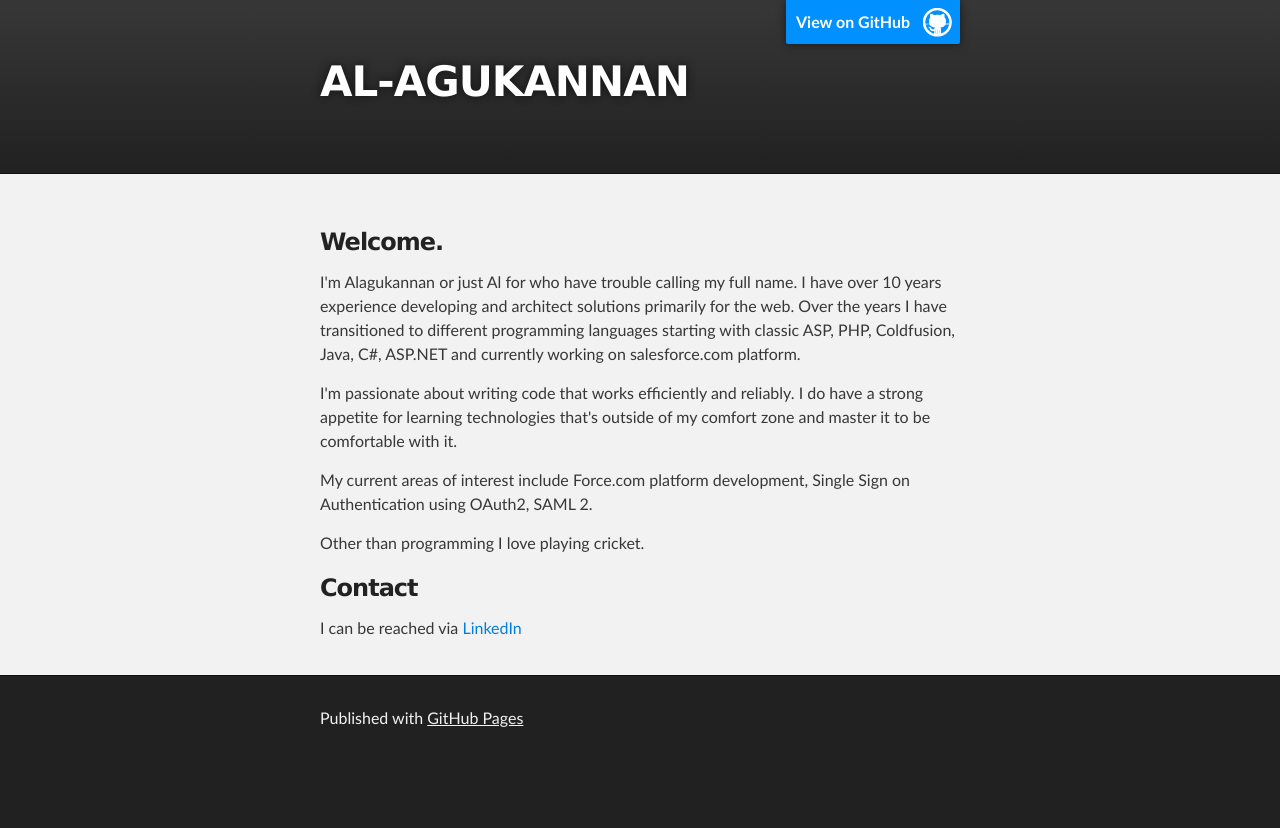
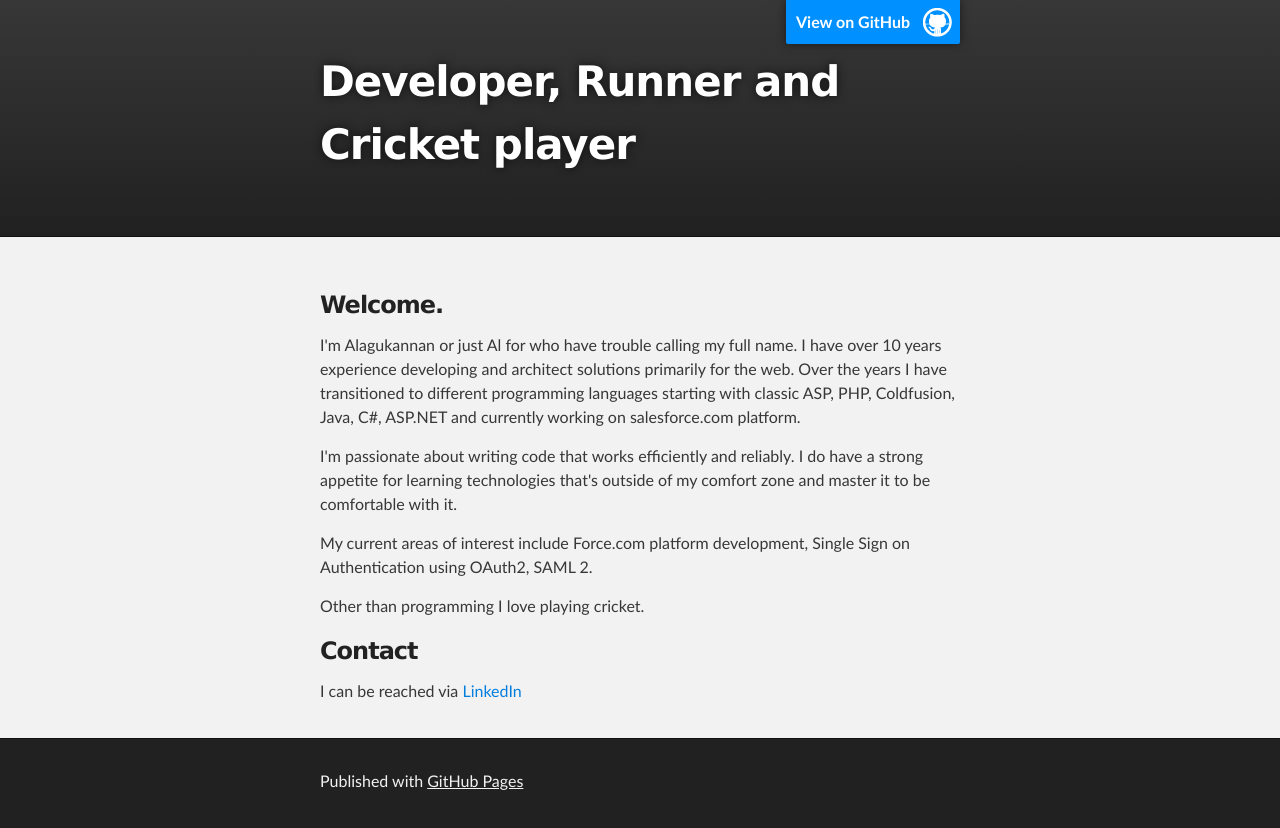
Before and after one commit to alagukannan/alagukannan.github.io, a plain HTML site: page index.html in a window 1280 px wide. Before the commit the page ends 800 px from the top, so only its background shows below. Drawn offline with Linux system fonts and the light colour scheme.

Commit message:
Update index.html

```diff
--- a/index.html
+++ b/index.html
@@ -18,7 +18,7 @@
         <header class="inner">
           <a id="forkme_banner" href="https://github.com/alagukannan">View on GitHub</a>
 
-          <h1 id="project_title">AL-AGUKANNAN</h1>
+          <h1 id="project_title">Developer, Runner and Cricket player</h1>
           <h2 id="project_tagline"></h2>
 
         </header>
```
